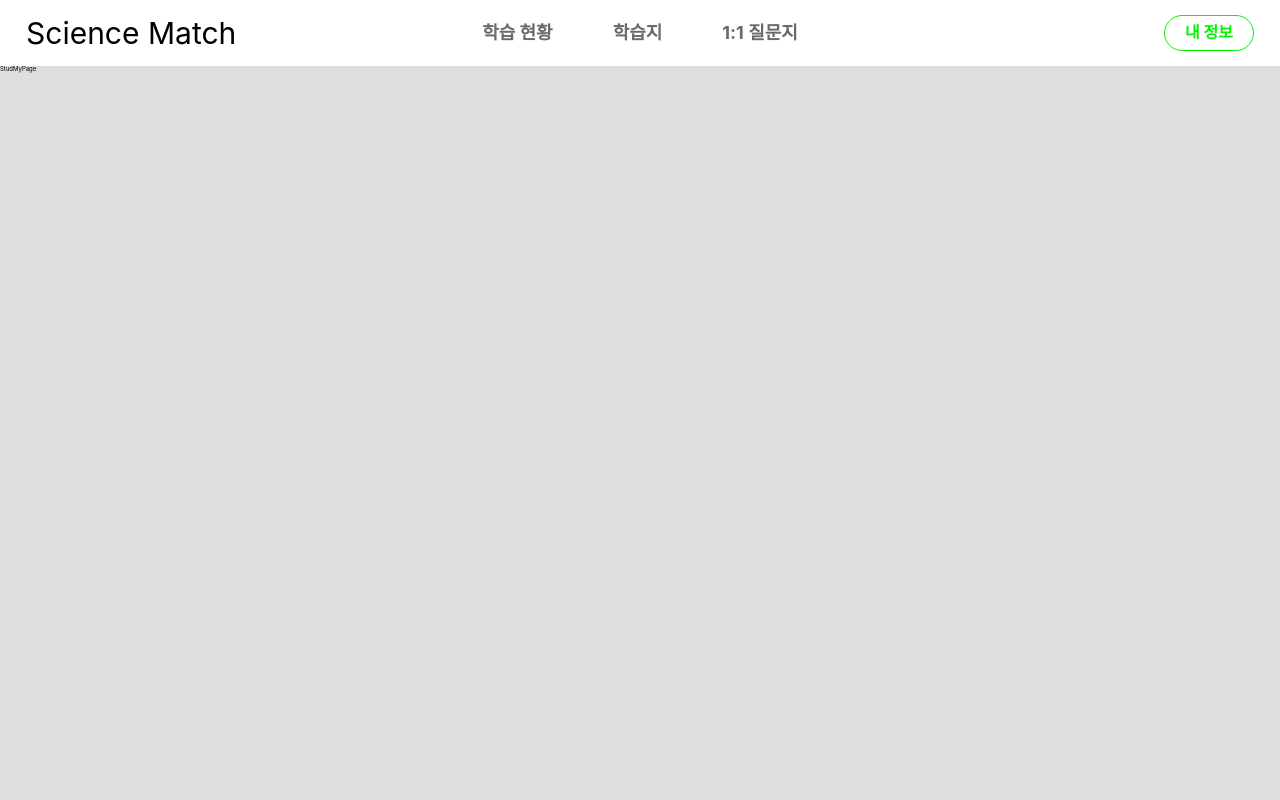
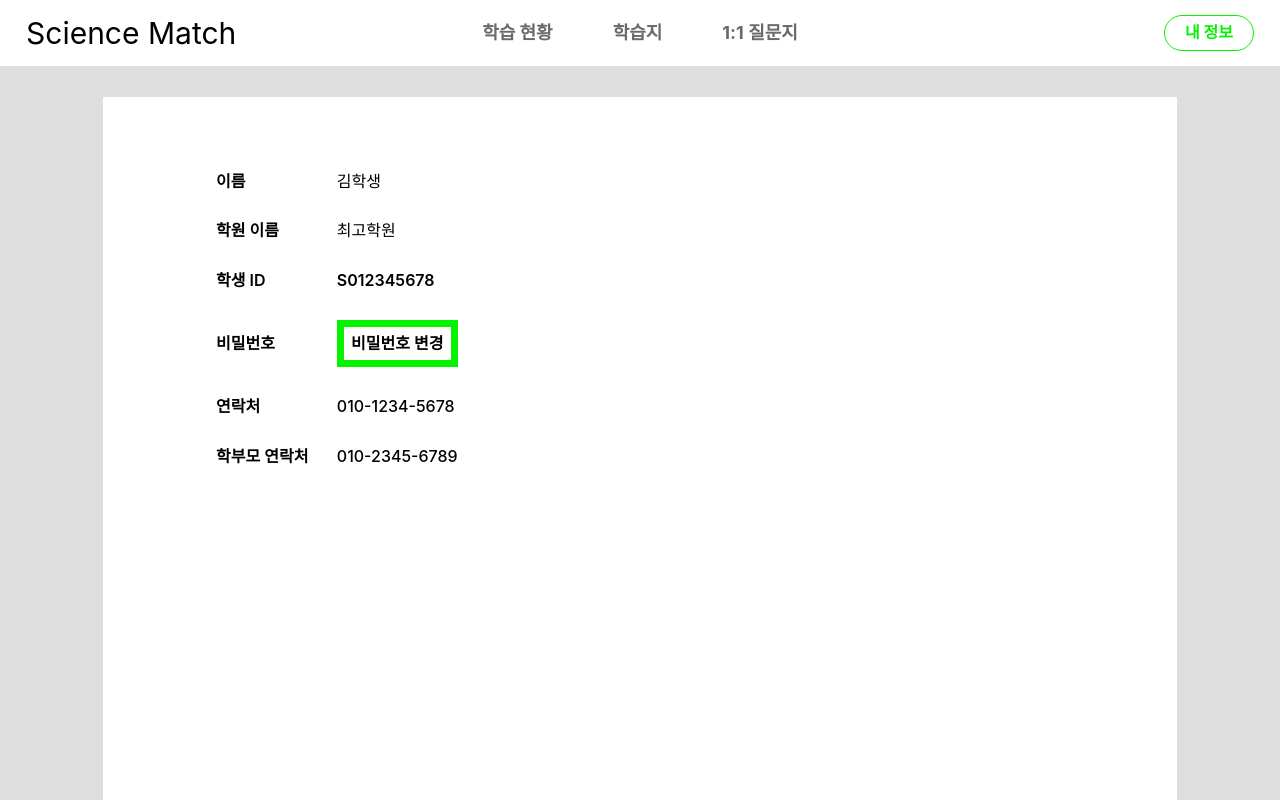
Before and after one commit to SCIENCE-MATCH/SCIENCE-MATCH-Client, a React (Create React App) app: page /student in a window 1280 px wide. Both pictures are taken after a click on the button "내 정보". Built offline with nearby package versions, Linux system fonts and the light colour scheme.

Commit message:
feat: 학생용 마이페이지 퍼블리싱

```diff
--- a/src/components/Student/Info/StudMyPage.jsx
+++ b/src/components/Student/Info/StudMyPage.jsx
@@ -1,11 +1,101 @@
-import React from 'react';
+import React from "react";
+import styled, { css } from "styled-components";
 
 const StudMyPage = () => {
-    return (
-        <div>
-            StudMyPage
-        </div>
-    );
+  return (
+    <St.Wrapper>
+      <St.ContentsWrapper>
+        <St.Contents>
+          <St.Category>이름</St.Category>
+          <St.Info $isBold={false} $addBorder={false}>
+            김학생
+          </St.Info>
+        </St.Contents>
+
+        <St.Contents>
+          <St.Category>학원 이름</St.Category>
+          <St.Info $isBold={false} $addBorder={false}>
+            최고학원
+          </St.Info>
+        </St.Contents>
+
+        <St.Contents>
+          <St.Category>학생 ID</St.Category>
+          <St.Info $isBold={true} $addBorder={false}>
+            S012345678
+          </St.Info>
+        </St.Contents>
+
+        <St.Contents>
+          <St.Category>비밀번호</St.Category>
+          <St.Info $isBold={true} $addBorder={true}>
+            비밀번호 변경
+          </St.Info>
+        </St.Contents>
+
+        <St.Contents>
+          <St.Category>연락처</St.Category>
+          <St.Info $isBold={false} $addBorder={false}>
+            010-1234-5678
+          </St.Info>
+        </St.Contents>
+
+        <St.Contents>
+          <St.Category>학부모 연락처</St.Category>
+          <St.Info $isBold={false} $addBorder={false}>
+            010-2345-6789
+          </St.Info>
+        </St.Contents>
+      </St.ContentsWrapper>
+    </St.Wrapper>
+  );
 };
 
 export default StudMyPage;
+
+const St = {
+  Wrapper: styled.section`
+    margin: 3.1rem 10.3rem;
+    padding: 7.5rem 0 35.8rem 11.3rem;
+
+    background-color: ${({ theme }) => theme.colors.headerBg};
+  `,
+
+  ContentsWrapper: styled.article`
+    display: flex;
+    flex-direction: column;
+
+    width: fit-content;
+
+    gap: 3rem;
+  `,
+
+  Contents: styled.div`
+    display: grid;
+    grid-template-columns: 1fr 1fr;
+    justify-content: center;
+    align-items: center;
+  `,
+
+  Category: styled.p`
+    font-weight: 600;
+    font-size: 1.6rem;
+    line-height: 1.936rem;
+  `,
+
+  Info: styled.p`
+    ${({ $addBorder, theme }) =>
+      $addBorder &&
+      css`
+        padding: 0.7rem;
+
+        border: 0.7rem solid ${theme.colors.mainColor};
+
+        text-align: center;
+      `};
+
+    font-weight: ${({ $isBold }) => ($isBold ? 600 : 500)};
+    font-size: 1.6rem;
+    line-height: 1.936rem;
+  `,
+};
```
